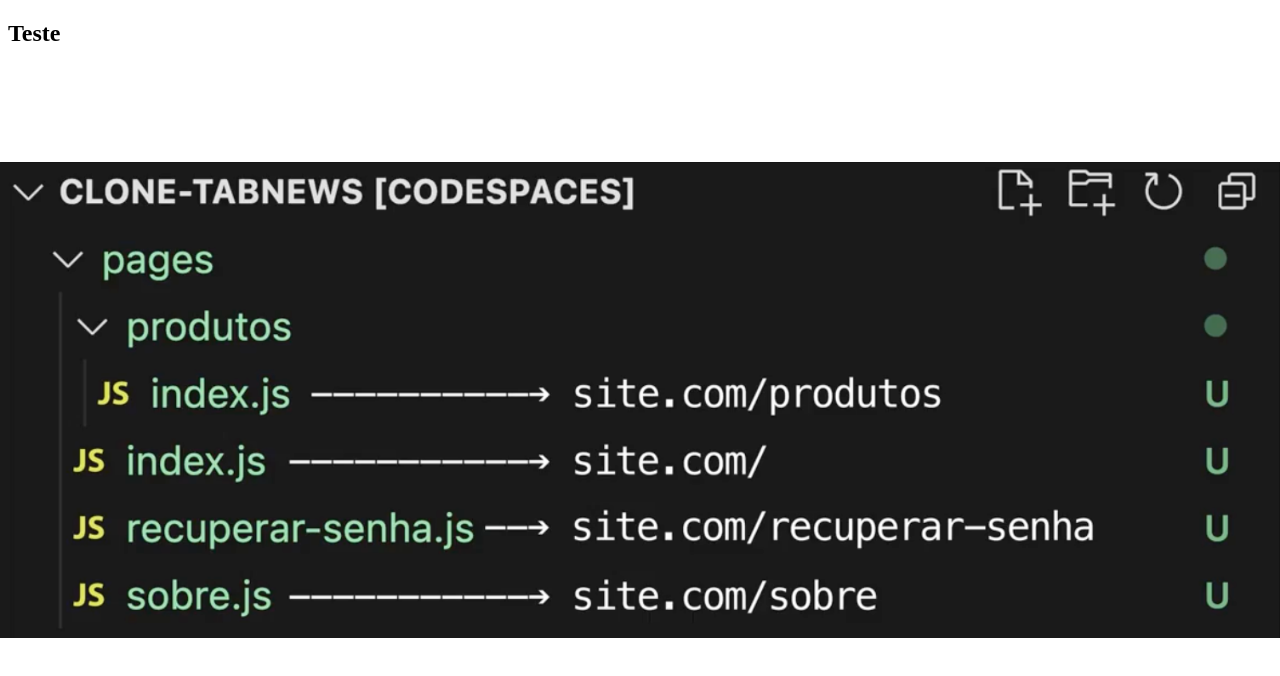
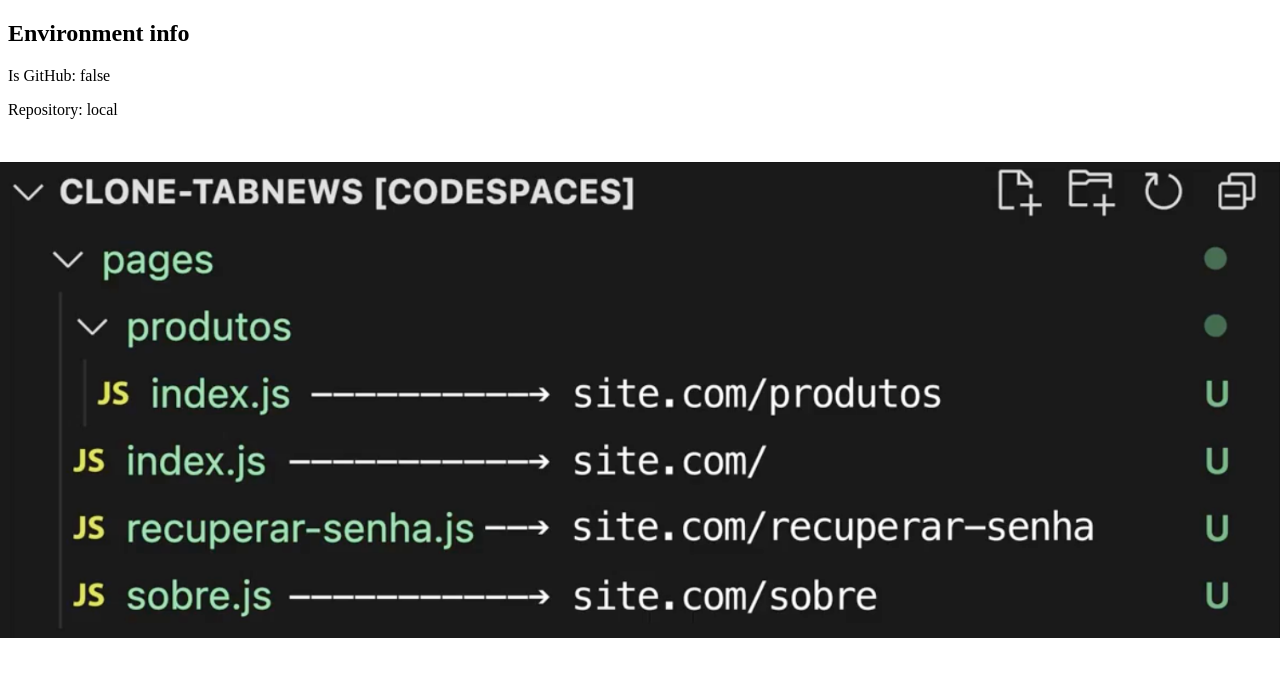
Before and after one commit to alvesluc/clone-tabnews-legacy, a Next.js app: page / in a window 1280 px wide. Shown: the top 676 px of the page. Built offline with nearby package versions, Linux system fonts and the light colour scheme.

Commit message:
Checking if GitHub Actions env are being set

```diff
--- a/pages/index.js
+++ b/pages/index.js
@@ -1,14 +1,19 @@
 import Image from "next/image";
 
 function Home() {
+  const isGitHubActions = process.env.GITHUB_ACTIONS || false;
+  const repository = isGitHubActions ? process.env.GITHUB_ACTIONS.replace(/.*?\//, "") : 'local';
+
   return (
     <>
-      <h2>Teste</h2>
+      <h2>Environment info</h2>
+      <p>Is GitHub: {`${isGitHubActions}`}</p>
+      <p>Repository: {repository}</p>
       <div>
         <Image
           fill
           src="/images/file-based-routing.png"
-          style={{objectFit: 'contain'}}
+          style={{ objectFit: "contain" }}
         />
       </div>
     </>
```
